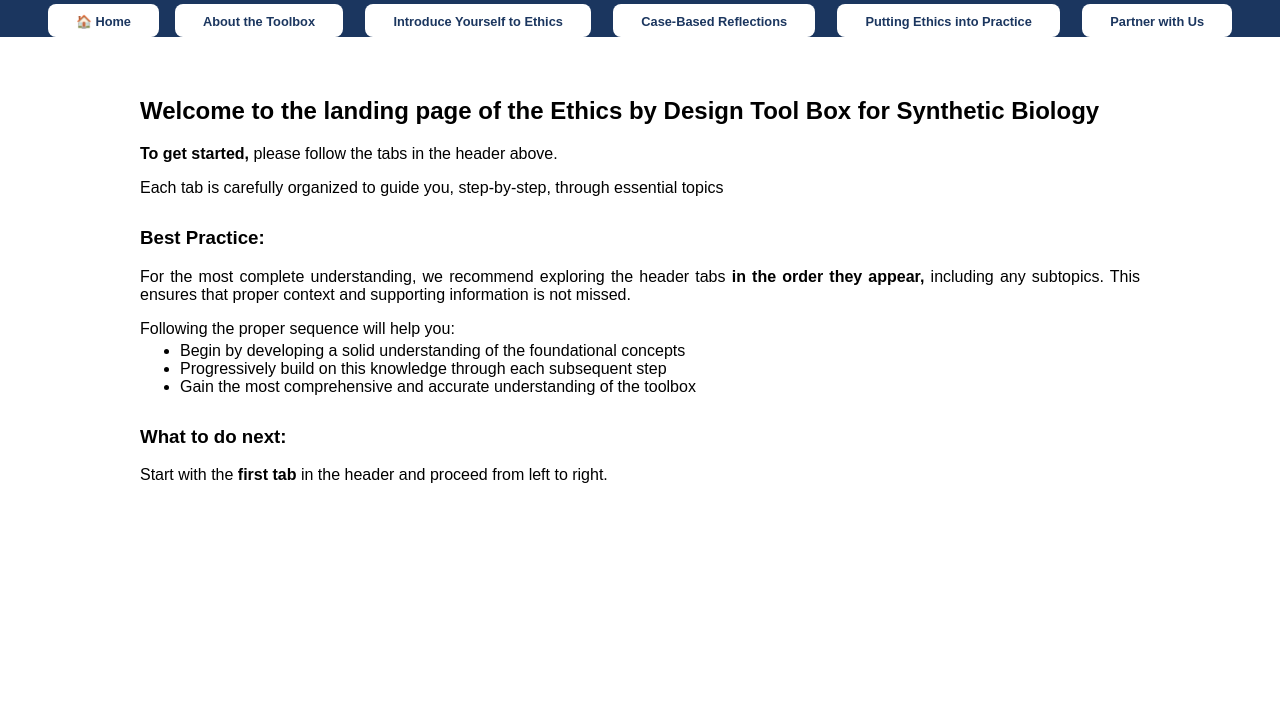
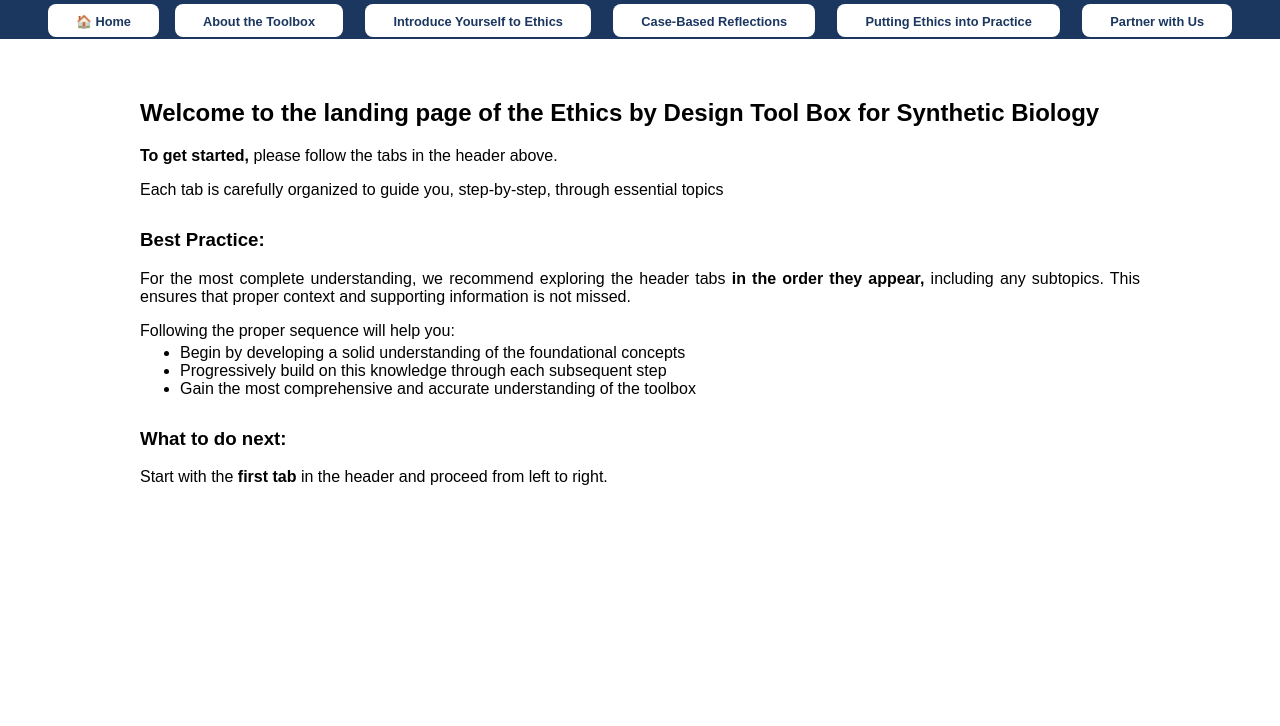
Before and after one commit to AakashPaleri/aakashpaleri.github.io, a plain HTML site: page index.html in a window 1280 px wide. Shown: the part 74-800 px from the top of the page. Drawn offline with Linux system fonts and the light colour scheme.

Commit message:
Update styles.css

```diff
--- a/styles.css
+++ b/styles.css
@@ -85,6 +85,8 @@ nav {
   margin: 0 !important;
   border-radius: 0 !important;
   box-sizing: border-box;
+  /* Add a bottom border for visual separation */
+  border-bottom: 2px solid #1b365f;
 }
 
 .nav-drawer {
```
